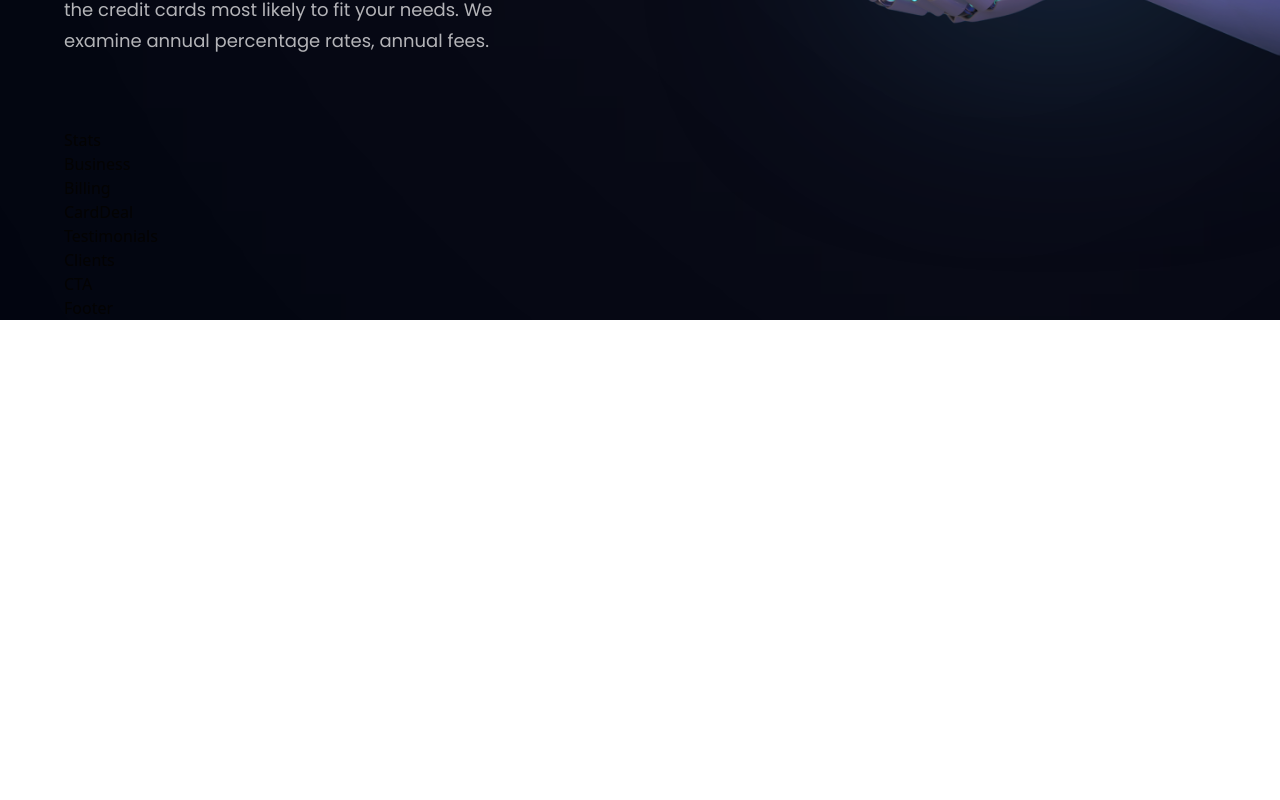
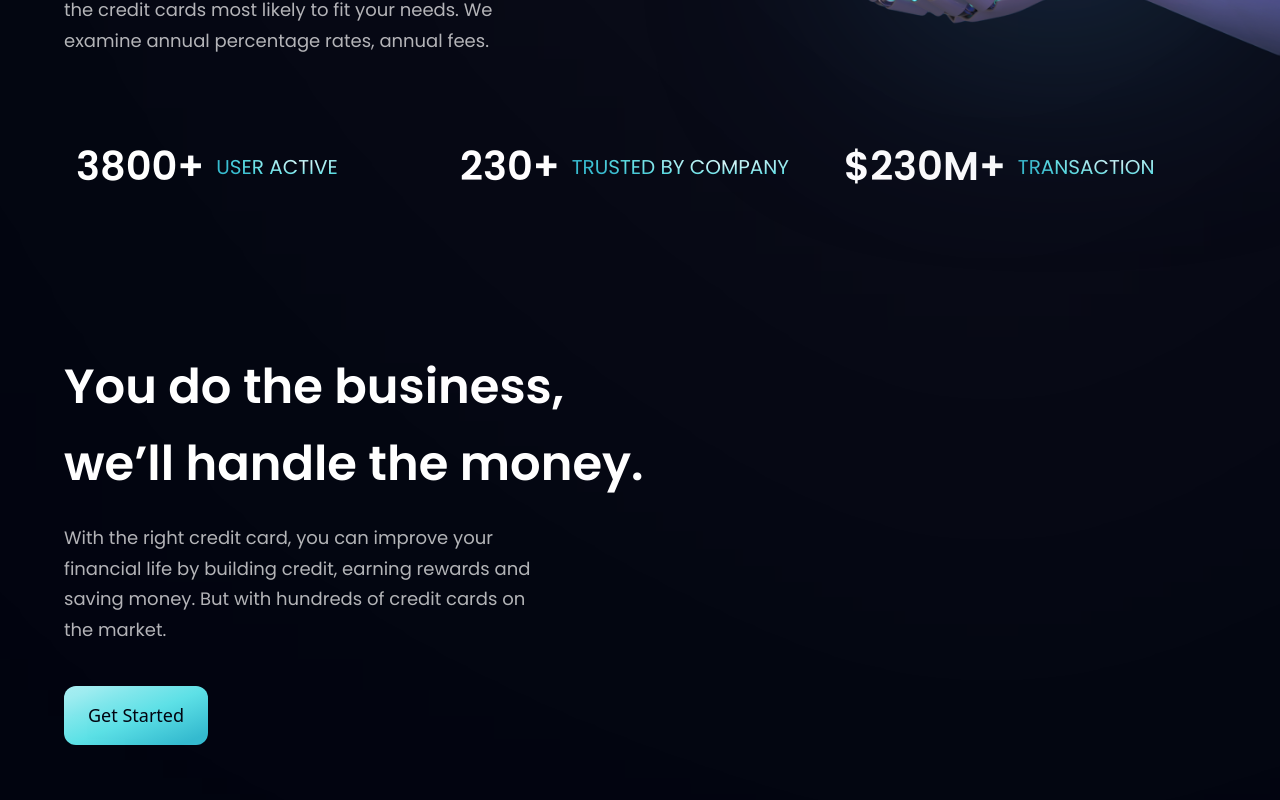
Before and after one commit to TinkuMalibu/bussinesswebsite, a React (Vite) app in the folder modern_bussiness_app/bussiness_web_app/: page / in a window 1280 px wide. Shown: the part 660-1460 px from the top of the page. Before the commit the page ends 980 px from the top, so only its background shows below. Built offline with nearby package versions, Linux system fonts and the light colour scheme.

Commit message:
business component

```diff
--- a/modern_bussiness_app/bussiness_web_app/src/components/Business.jsx
+++ b/modern_bussiness_app/bussiness_web_app/src/components/Business.jsx
@@ -1,8 +1,23 @@
 import React from 'react'
+import styles, { layout } from '../style';
+import { features } from '../constants';
+import Button from './Button';
 
 const Business = () => {
   return (
-    <div>Business</div>
+    <section id='features'
+    className={layout.section}>
+      <div className={layout.sectionInfo}>
+        <h2 className={styles.heading2}>You do the business, <br className='sm:block hidden' /> we’ll handle the money.</h2>
+        <p className={`${styles.paragraph} max-w-[470px] mt-5`}>With the right credit card, you can improve your financial life by building credit, earning rewards and saving money. But with hundreds of credit cards on the market.</p>
+
+        <Button />
+      </div>
+
+      <div
+      ></div>
+
+    </section>
   )
 }
 
--- a/modern_bussiness_app/bussiness_web_app/src/components/Button.jsx
+++ b/modern_bussiness_app/bussiness_web_app/src/components/Button.jsx
@@ -1,8 +1,13 @@
 import React from 'react'
 
-const Button = () => {
+const Button = ( ) => {
   return (
-    <div>Button</div>
+    <button type='button'
+    className={`py-4 px-6 bg-blue-gradient font-poppin font-medium rounded-xl
+    text-[18px] text-primary outline-none mt-10`}>
+      Get Started
+
+    </button>
   )
 }
 
--- a/modern_bussiness_app/bussiness_web_app/src/components/Stats.jsx
+++ b/modern_bussiness_app/bussiness_web_app/src/components/Stats.jsx
@@ -1,9 +1,29 @@
-import React from 'react'
+import React from 'react';
+import { stats } from '../constants';
+import styles from '../style';
 
-const Stats = () => {
-  return (
-    <div>Stats</div>
+const Stats = () => (
+   <section className={`${styles.flexCenter} flex-row flex-wrap sm:mb-20 mb-6`}>
+    {stats.map((stat)=> (
+      <div
+        key={stat.id} className={`flex-1 flex justify-start items-center flex-row m-3`}>
+          <h4 className='font-poppins font-semibold xs:text-[40px]
+          text-[30px] xs:leading-[53px] leading-[43px] text-white '>{stat.value}</h4>
+          <p className='font-poppins font-normal xs:text-[20px]
+          text-[15px] xs:leading-[26px] leading-[21px] text-gradient uppercase ml-3 '>{stat.title}</p>
+      </div>
+
+
+    ))}
+
+   </section>
   )
-}
+
+
+
+
+
+
+
 
 export default Stats
```
